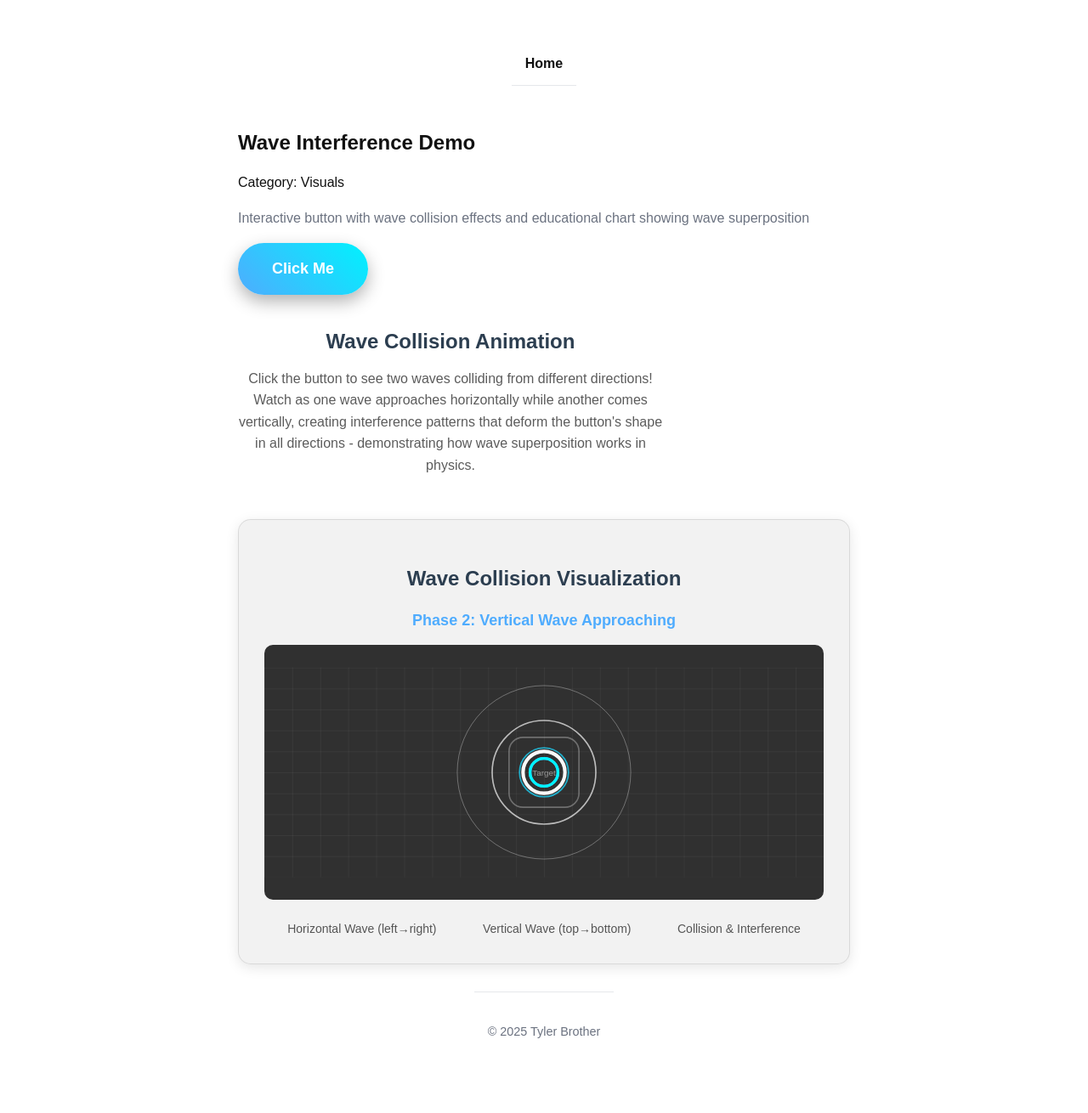
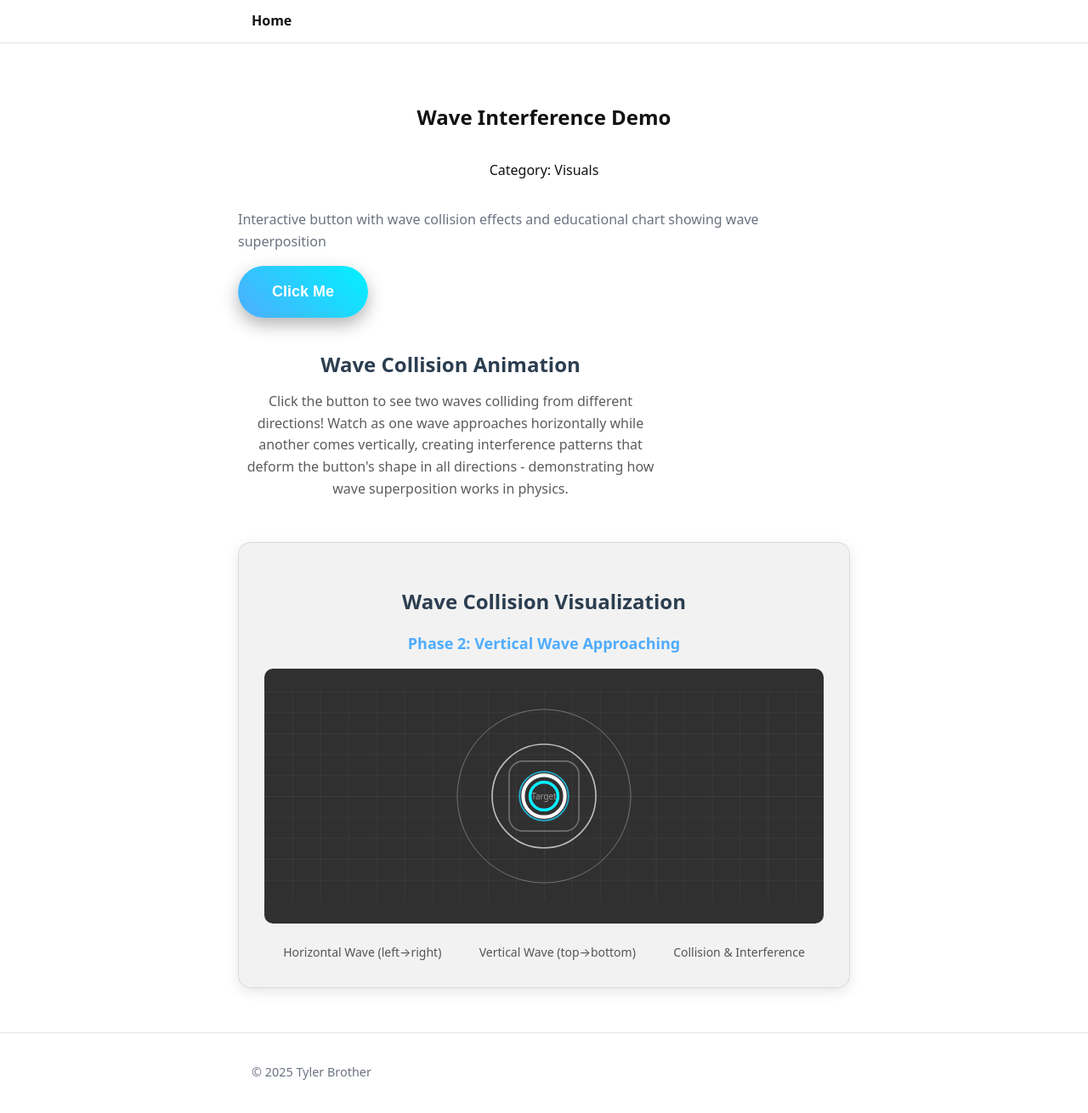
Before and after one commit to possibly/tools-demos, a Jekyll site: the page built from demos/wave-interference.html, in a window 1280 px wide. Shown: the whole page at 85% size. Built offline with Jekyll 4.4.1, drawn with Linux system fonts in a browser that asks for light colours.

Commit message:
demo layout

```diff
--- a/demos/wave-interference.html
+++ b/demos/wave-interference.html
@@ -2,23 +2,15 @@
 title: "Wave Interference Demo"
 category: "Visuals"
 description: "Interactive button with wave collision effects and educational chart showing wave superposition"
+layout: demo
 ---
-<!DOCTYPE html>
-<html lang="en">
-<head>
-    <meta charset="UTF-8">
-    <meta name="viewport" content="width=device-width, initial-scale=1.0">
-    <title>{{ page.title }}</title>
+
 <style>
-        body {
-            margin: 0;
-            padding: 50px;
-            background: white;
-            font-family: 'Arial', sans-serif;
+    .demo {
         display: flex;
         flex-direction: column;
         align-items: center;
-            min-height: 100vh;
+        padding: 20px 0;
     }
 
         .wave-button {
@@ -191,8 +183,7 @@ description: "Interactive button with wave collision effects and educational cha
             min-height: 25px;
         }
     </style>
-</head>
-<body>
+
 <button class="wave-button" id="waveBtn">
         Click Me
     </button>
@@ -379,5 +370,3 @@ description: "Interactive button with wave collision effects and educational cha
         cyclePhases();
         setInterval(cyclePhases, 3000);
     </script>
-</body>
-</html>
```
Lines whose indentation alone changed are shown as unchanged.
